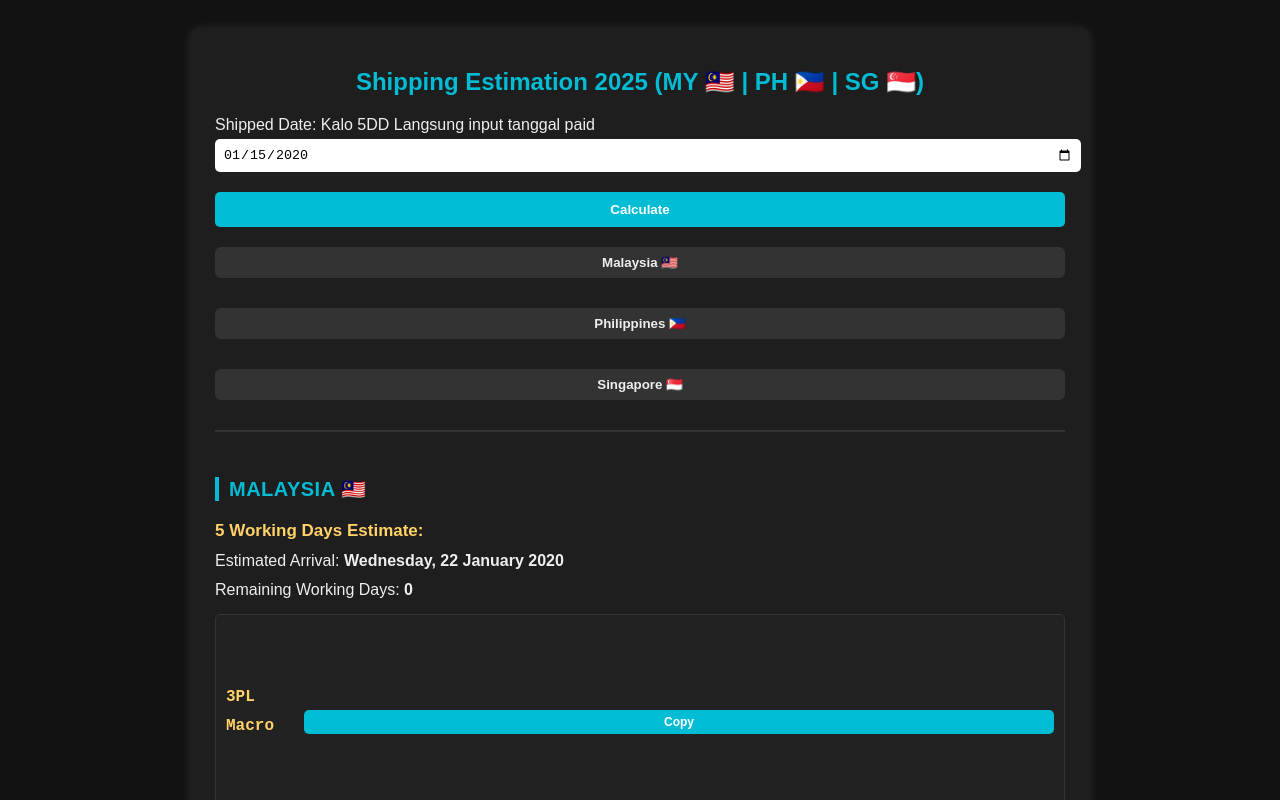
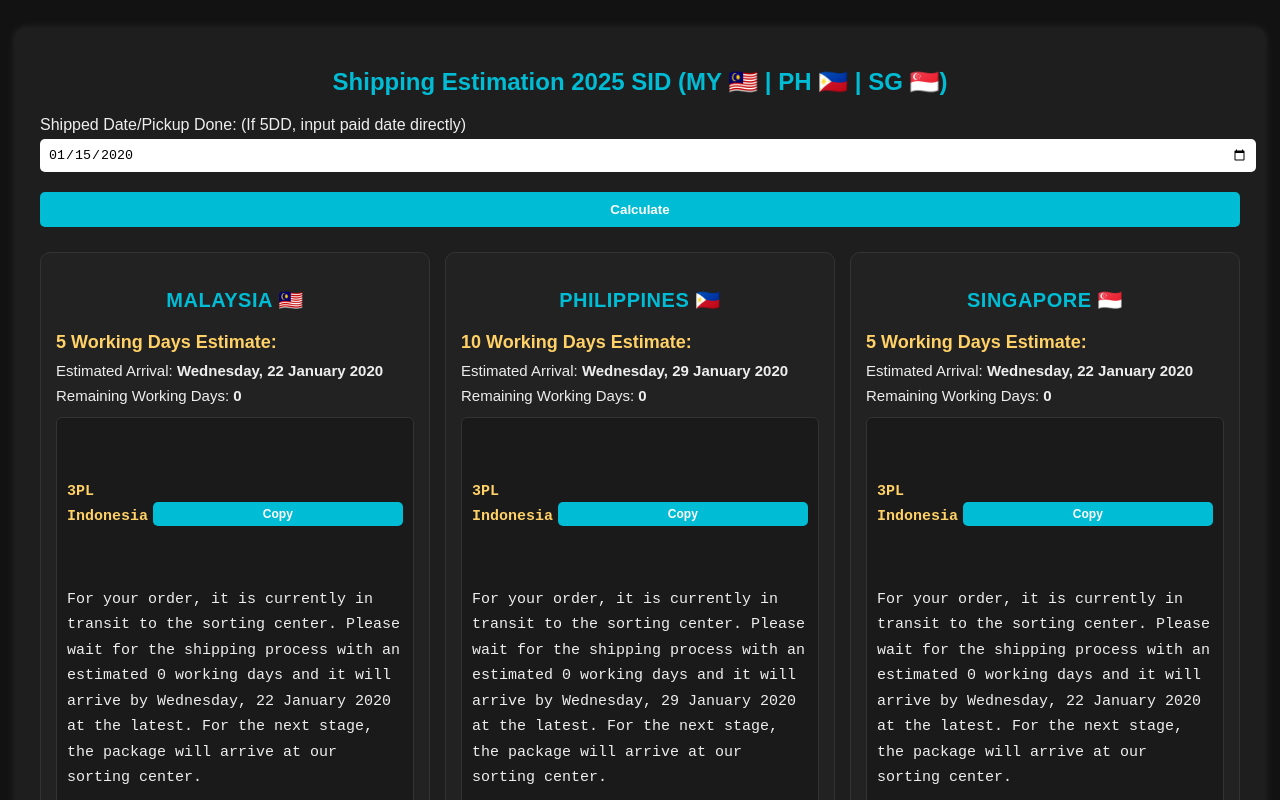
Before and after one commit to krisnadwia/Shipping-Estimation, a plain HTML site: page index.html in a window 1280 px wide. Both pictures are taken after typing "2020-01-15" into the empty fields and a click on the button "Calculate". Shown: the top 800 px of the page. Drawn offline with Linux system fonts and the light colour scheme.

Commit message:
update 2

```diff
--- a/index.html
+++ b/index.html
@@ -1,9 +1,10 @@
 <!DOCTYPE html>
 <html lang="en">
 <head>
+  <link rel="icon" type="image/png" href="favicon.png">
   <meta charset="UTF-8" />
   <meta name="viewport" content="width=device-width, initial-scale=1.0" />
-  <title>Working Day Estimator (MY, PH, SG)</title>
+  <title>Shipping Estimation 2025 SID (MY 🇲🇾 | PH 🇵🇭 | SG 🇸🇬)</title>
   <style>
     body {
       background-color: #121212;
@@ -21,7 +22,7 @@
       padding: 20px 25px;
       border-radius: 10px;
       box-shadow: 0 0 10px rgba(255,255,255,0.1);
-      max-width: 850px;
+      max-width: 1200px;
       width: 100%;
     }
     h2 {
@@ -55,40 +56,51 @@
     button:hover {
       background: #0097a7;
     }
+    .results-row {
+      display: flex;
+      justify-content: space-between;
+      align-items: flex-start;
+      gap: 15px;
+      margin-top: 25px;
+      flex-wrap: nowrap;
+      overflow-x: auto;
+    }
     .country {
-      margin-top: 30px;
-      border-top: 2px solid #333;
-      padding-top: 25px;
+      background: #222;
+      border-radius: 10px;
+      padding: 15px;
+      flex: 1;
+      min-width: 350px;
+      border: 1px solid #333;
     }
     .country h3 {
       color: #00bcd4;
       font-size: 20px;
+      text-align: center;
       text-transform: uppercase;
       letter-spacing: 0.5px;
       margin-bottom: 15px;
-      border-left: 4px solid #00bcd4;
-      padding-left: 10px;
     }
     .result {
-      margin-top: 15px;
-      font-size: 16px;
-      line-height: 1.8;
+      font-size: 15px;
+      line-height: 1.7;
     }
     .highlight {
-      font-size: 17px;
+      font-size: 18px;
       font-weight: bold;
       color: #ffd166;
+      margin-top: 15px;
     }
     .macro-container {
       display: flex;
       flex-direction: column;
-      gap: 15px;
-      margin-top: 10px;
+      gap: 10px;
+      margin-top: 8px;
     }
     .macro-box {
-      background: #222;
+      background: #1a1a1a;
       padding: 10px;
-      border-radius: 5px;
+      border-radius: 6px;
       font-family: monospace;
       white-space: pre-wrap;
       position: relative;
@@ -98,11 +110,10 @@
       display: flex;
       justify-content: space-between;
       align-items: center;
-      margin-bottom: 8px;
+      margin-bottom: 6px;
     }
     .macro-title {
       font-weight: 700;
-      font-family: inherit;
       color: #ffd166;
     }
     .copy-btn {
@@ -118,86 +129,48 @@
     .copy-btn:hover {
       background: #0097a7;
     }
-    @media (max-width: 600px) {
-      .container {
-        padding: 15px;
-      }
-      .macro-box {
-        font-size: 13px;
-      }
-      .country h3 {
-        font-size: 18px;
-      }
-    }
-    /* Tabs */
-    .tabs {
-      display: flex;
-      gap: 10px;
-      justify-content: center;
-      margin-bottom: 15px;
+    @media (max-width: 1000px) {
+      .results-row {
         flex-wrap: wrap;
       }
-    .tab-btn {
-      background: #333;
-      color: #eee;
-      border: none;
-      padding: 8px 14px;
-      border-radius: 6px;
-      cursor: pointer;
-      transition: 0.2s;
-      font-weight: bold;
+      .country {
+        min-width: 100%;
       }
-    .tab-btn:hover {
-      background: #00bcd4;
-      color: #fff;
     }
   </style>
 </head>
 <body>
   <div class="container">
-    <h2>Shipping Estimation 2025 (MY 🇲🇾 | PH 🇵🇭 | SG 🇸🇬)</h2>
+    <h2>Shipping Estimation 2025 SID (MY 🇲🇾 | PH 🇵🇭 | SG 🇸🇬)</h2>
 
-    <label for="shipDate">Shipped Date: Kalo 5DD Langsung input tanggal paid</label>
+    <label for="shipDate">Shipped Date/Pickup Done: (If 5DD, input paid date directly)</label>
     <input type="date" id="shipDate">
 
     <button onclick="calculate()">Calculate</button>
-    <div class="tabs" id="tabs"></div>
-    <div id="results"></div>
+
+    <div id="results" class="results-row"></div>
   </div>
 
   <script>
     const holidays = {
       MY: [
         '2025-01-01','2025-01-14','2025-01-27','2025-01-29','2025-01-30',
-            '2025-02-01','2025-02-11',
-            '2025-03-02','2025-03-04','2025-03-18','2025-03-23','2025-03-24','2025-03-31',
+        '2025-02-01','2025-02-11','2025-03-02','2025-03-04','2025-03-18','2025-03-23','2025-03-24','2025-03-31',
         '2025-04-01','2025-04-02','2025-04-18','2025-04-26','2025-04-27',
         '2025-05-01','2025-05-12','2025-05-17','2025-05-22','2025-05-30','2025-05-31',
         '2025-06-01','2025-06-02','2025-06-03','2025-06-07','2025-06-09','2025-06-27',
         '2025-07-07','2025-07-12','2025-07-22','2025-07-30','2025-07-31',
         '2025-08-24','2025-08-25','2025-08-31','2025-09-01','2025-09-05','2025-09-16',
-            '2025-09-29','2025-09-30','2025-10-04','2025-10-11','2025-10-20',
-            '2025-11-07',
-            '2025-12-11','2025-12-24','2025-12-25'
+        '2025-09-29','2025-09-30','2025-10-04','2025-10-11','2025-10-20','2025-11-07','2025-12-11','2025-12-24','2025-12-25'
       ],
       PH: [
-            '2025-01-01','2025-01-29','2025-03-31',
-            '2025-04-09','2025-04-17','2025-04-18','2025-04-19',
-            '2025-05-01',
-            '2025-06-06','2025-06-12',
-            '2025-08-21','2025-08-25',
-            '2025-10-31',
-            '2025-11-01','2025-11-30',
+        '2025-01-01','2025-01-29','2025-03-31','2025-04-09','2025-04-17','2025-04-18','2025-04-19',
+        '2025-05-01','2025-06-06','2025-06-12','2025-08-21','2025-08-25','2025-10-31','2025-11-01','2025-11-30',
         '2025-12-08','2025-12-24','2025-12-25','2025-12-30','2025-12-31'
       ],
       SG: [
-            '2025-01-01','2025-01-29','2025-01-30',
-            '2025-03-31','2025-04-18',
-            '2025-05-01','2025-05-12',
-            '2025-06-07',
-            '2025-08-09',
-            '2025-10-20',
-            '2025-12-25'
+        '2025-01-01','2025-01-29','2025-01-30','2025-03-31','2025-04-18','2025-05-01','2025-05-12',
+        '2025-06-07','2025-08-09','2025-10-20','2025-12-25'
       ]
     };
 
@@ -255,7 +228,6 @@
     function calculate() {
       const shipDateInput = document.getElementById('shipDate').value;
       const resultsDiv = document.getElementById('results');
-      const tabsDiv = document.getElementById('tabs');
 
       if (!shipDateInput) {
         resultsDiv.textContent = 'Please select the shipped date.';
@@ -266,40 +238,22 @@
       const today = new Date();
       const options = { weekday: 'long', year: 'numeric', month: 'long', day: 'numeric' };
       let output = "";
-      tabsDiv.innerHTML = "";
 
       for (const code of Object.keys(holidays)) {
         const est5 = addWorkingDays(shippedDate, 5, code);
         const est10 = addWorkingDays(shippedDate, 10, code);
+        const est25 = addWorkingDays(shippedDate, 25, code);
         const rem5 = Math.max(0, countWorkingDaysBetween(today, est5, code));
         const rem10 = Math.max(0, countWorkingDaysBetween(today, est10, code));
+        const rem25 = Math.max(0, countWorkingDaysBetween(today, est25, code));
 
-        tabsDiv.innerHTML += `<button class="tab-btn" onclick="document.getElementById('${code}').scrollIntoView({behavior:'smooth'})">${countryNames[code]}</button>`;
-
-        // untuk PH, hapus bagian 5 hari kerja
         let section5 = "";
         if (code !== "PH") {
           section5 = `
             <div class="highlight">5 Working Days Estimate:</div>
             Estimated Arrival: <strong>${est5.toLocaleDateString('en-MY', options)}</strong><br>
             Remaining Working Days: <strong>${rem5}</strong>
-            <div class="macro-container">
-              <div class="macro-box" id="${code}-3pl-5">
-                <div class="macro-header">
-                  <div class="macro-title">3PL Macro</div>
-                  <button class="copy-btn" data-id="${code}-3pl-5" onclick="copyToClipboard('${code}-3pl-5')">Copy</button>
-                </div>
-                <div class="macro-text">For your order, it is currently in transit to the sorting center. Please wait for the shipping process with an estimated ${rem5} working days and it will arrive by ${est5.toLocaleDateString('en-MY', options)} at the latest. For the next stage, the package will arrive at our sorting center.</div>
-              </div>
-
-              <div class="macro-box" id="${code}-overseas-5">
-                <div class="macro-header">
-                  <div class="macro-title">Overseas Macro</div>
-                  <button class="copy-btn" data-id="${code}-overseas-5" onclick="copyToClipboard('${code}-overseas-5')">Copy</button>
-                </div>
-                <div class="macro-text">For your order, it is currently being sorted and will be heading to your country. Please wait for the shipping process with an estimated ${rem5} working days and it will arrive by ${est5.toLocaleDateString('en-MY', options)} at the latest. The package will be shipped to your country for the next phase.</div>
-              </div>
-            </div><br>
+            ${macroTemplate(code, est5, rem5, "5")}
           `;
         }
 
@@ -311,28 +265,47 @@
               <div class="highlight">10 Working Days Estimate:</div>
               Estimated Arrival: <strong>${est10.toLocaleDateString('en-MY', options)}</strong><br>
               Remaining Working Days: <strong>${rem10}</strong>
+              ${macroTemplate(code, est10, rem10, "10")}
+
+              <div class="highlight">25 Working Days Estimate:</div>
+              Estimated Arrival: <strong>${est25.toLocaleDateString('en-MY', options)}</strong><br>
+              Remaining Working Days: <strong>${rem25}</strong>
+              ${macroTemplate(code, est25, rem25, "25")}
+            </div>
+          </div>`;
+      }
+      resultsDiv.innerHTML = output;
+    }
+
+    function macroTemplate(code, estDate, remaining, label) {
+      const dateText = estDate.toLocaleDateString('en-MY', { weekday: 'long', year: 'numeric', month: 'long', day: 'numeric' });
+      const country = countryNames[code].replace(/🇲🇾|🇵🇭|🇸🇬/g, '').trim();
+      return `
       <div class="macro-container">
-                <div class="macro-box" id="${code}-3pl-10">
+        <div class="macro-box" id="${code}-indo-${label}">
           <div class="macro-header">
-                    <div class="macro-title">3PL Macro</div>
-                    <button class="copy-btn" data-id="${code}-3pl-10" onclick="copyToClipboard('${code}-3pl-10')">Copy</button>
+            <div class="macro-title">3PL Indonesia</div>
+            <button class="copy-btn" data-id="${code}-indo-${label}" onclick="copyToClipboard('${code}-indo-${label}')">Copy</button>
           </div>
-                  <div class="macro-text">For your order, it is currently in transit to the sorting center. Please wait for the shipping process with an estimated ${rem10} working days and it will arrive by ${est10.toLocaleDateString('en-MY', options)} at the latest. For the next stage, the package will arrive at our sorting center.</div>
+          <div class="macro-text">For your order, it is currently in transit to the sorting center. Please wait for the shipping process with an estimated ${remaining} working days and it will arrive by ${dateText} at the latest. For the next stage, the package will arrive at our sorting center.</div>
         </div>
 
-                <div class="macro-box" id="${code}-overseas-10">
+        <div class="macro-box" id="${code}-handover-${label}">
           <div class="macro-header">
-                    <div class="macro-title">Overseas Macro</div>
-                    <button class="copy-btn" data-id="${code}-overseas-10" onclick="copyToClipboard('${code}-overseas-10')">Copy</button>
+            <div class="macro-title">WH/SLS/Handover</div>
+            <button class="copy-btn" data-id="${code}-handover-${label}" onclick="copyToClipboard('${code}-handover-${label}')">Copy</button>
           </div>
-                  <div class="macro-text">For your order, it is currently being sorted and will be heading to your country. Please wait for the shipping process with an estimated ${rem10} working days and it will arrive by ${est10.toLocaleDateString('en-MY', options)} at the latest. The package will be shipped to your country for the next phase.</div>
+          <div class="macro-text">For your order, it is currently being sorted and will be heading to your country. Please wait for the shipping process with an estimated ${remaining} working days and it will arrive by ${dateText} at the latest. The package will be shipped to your country for the next phase.</div>
         </div>
+
+        <div class="macro-box" id="${code}-overseas-${label}">
+          <div class="macro-header">
+            <div class="macro-title">3PL Overseas</div>
+            <button class="copy-btn" data-id="${code}-overseas-${label}" onclick="copyToClipboard('${code}-overseas-${label}')">Copy</button>
           </div>
+          <div class="macro-text">Your order has arrived in ${country} and (last tracking jasa kirim). You can check the details by using the tracking number () with the link (). Kindly wait maximum on ${dateText} but don’t worry it can be faster because after we check your parcel it's already picked up by the local courier at the latest. For the next stage, the package will arrive at our sorting center.</div>
         </div>
-          </div>
-        `;
-      }
-      resultsDiv.innerHTML = output;
+      </div>`;
     }
   </script>
 </body>
```
Also changed, not shown: favicon.png (added). Lines whose indentation alone changed are shown as unchanged.
